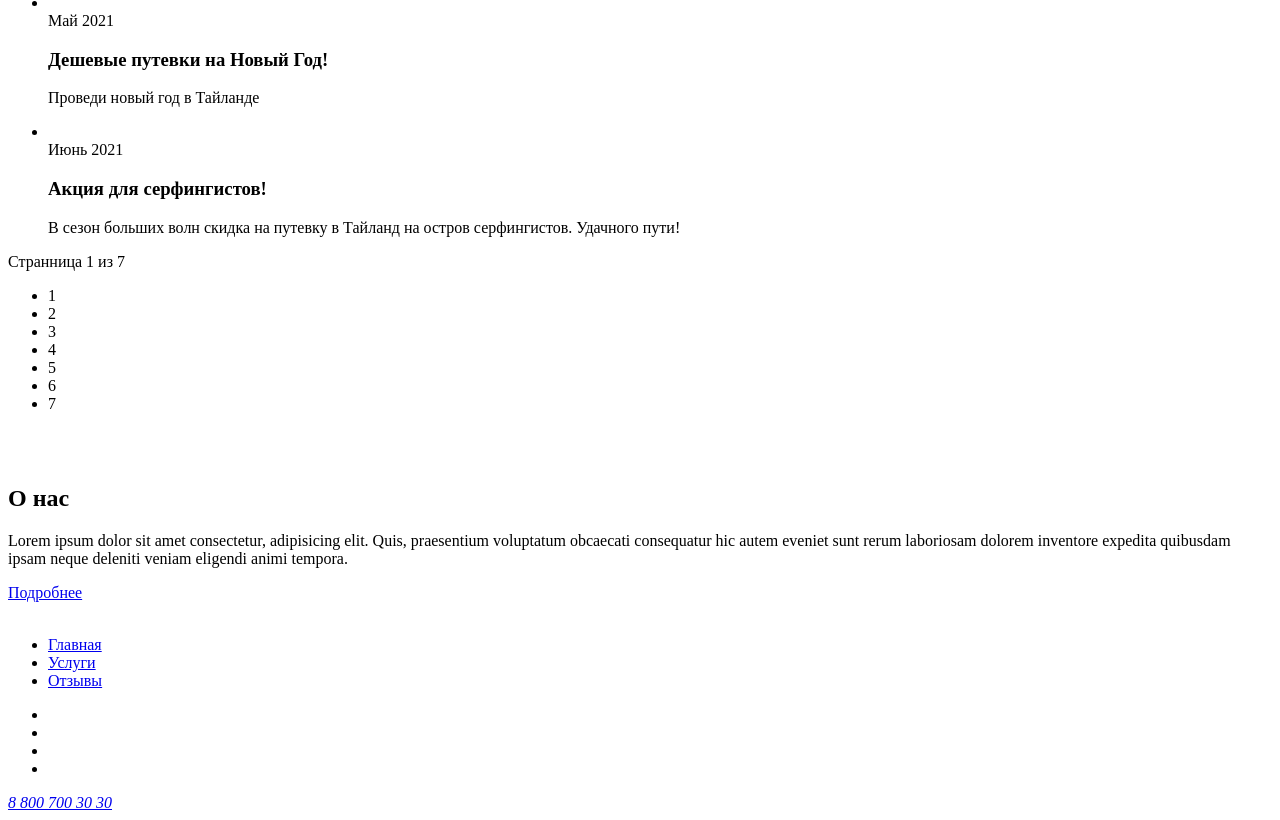
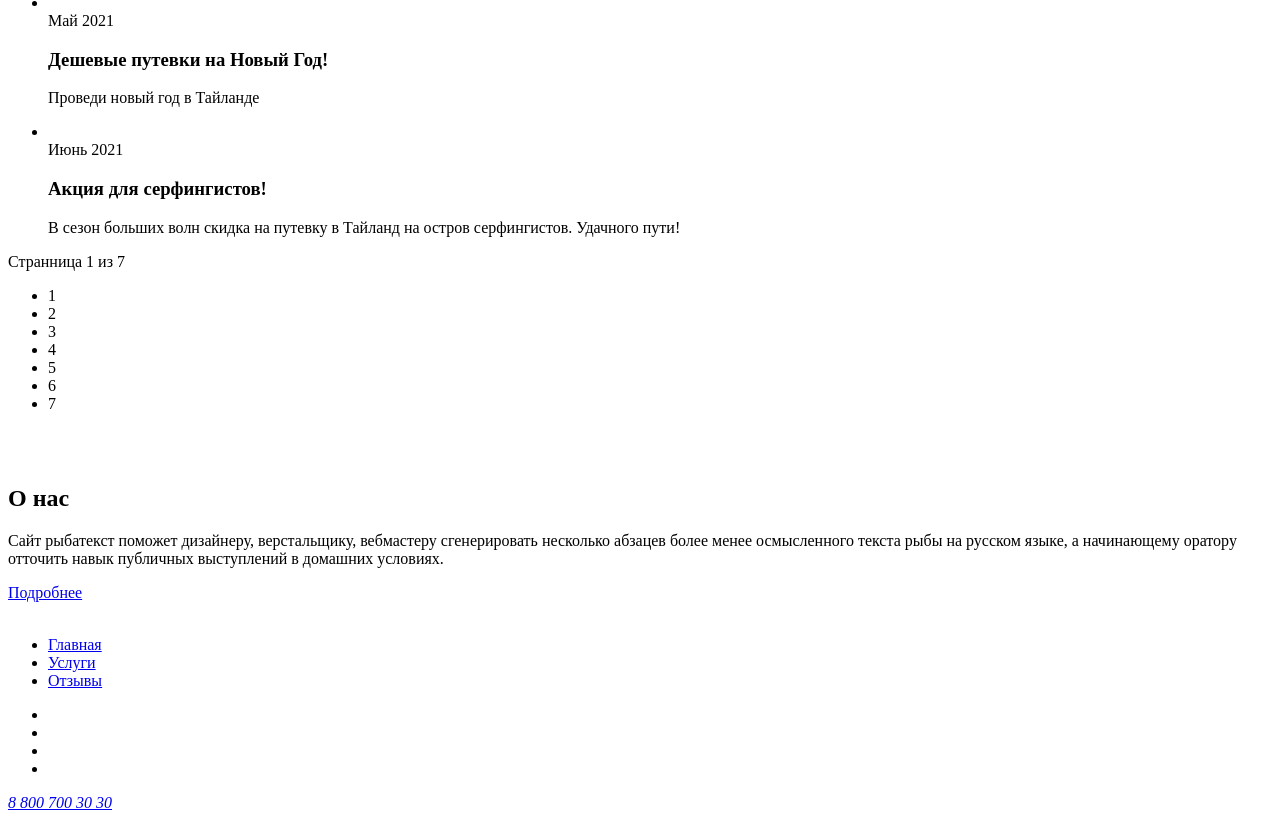
Before and after one commit to igamilton/my-project2, a plain HTML site: page index.html in a window 1280 px wide. Shown: the part 1028-1848 px from the top of the page. Drawn offline with Linux system fonts and the light colour scheme.

Commit message:
Update index.html

```diff
--- a/index.html
+++ b/index.html
@@ -176,7 +176,7 @@
                                 <div class="about_info">
                                     <h2 class="title title--dark">О нас</h2>
                                     <p>
-                                        Lorem ipsum dolor sit amet consectetur, adipisicing elit. Quis, praesentium voluptatum obcaecati consequatur hic autem eveniet sunt rerum laboriosam dolorem inventore expedita quibusdam ipsam neque deleniti veniam eligendi animi tempora.
+                                        Сайт рыбатекст поможет дизайнеру, верстальщику, вебмастеру сгенерировать несколько абзацев более менее осмысленного текста рыбы на русском языке, а начинающему оратору отточить навык публичных выступлений в домашних условиях.
                                     </p>
                                     <a href="#" class="button">Подробнее</a>
                                 </div>
```
